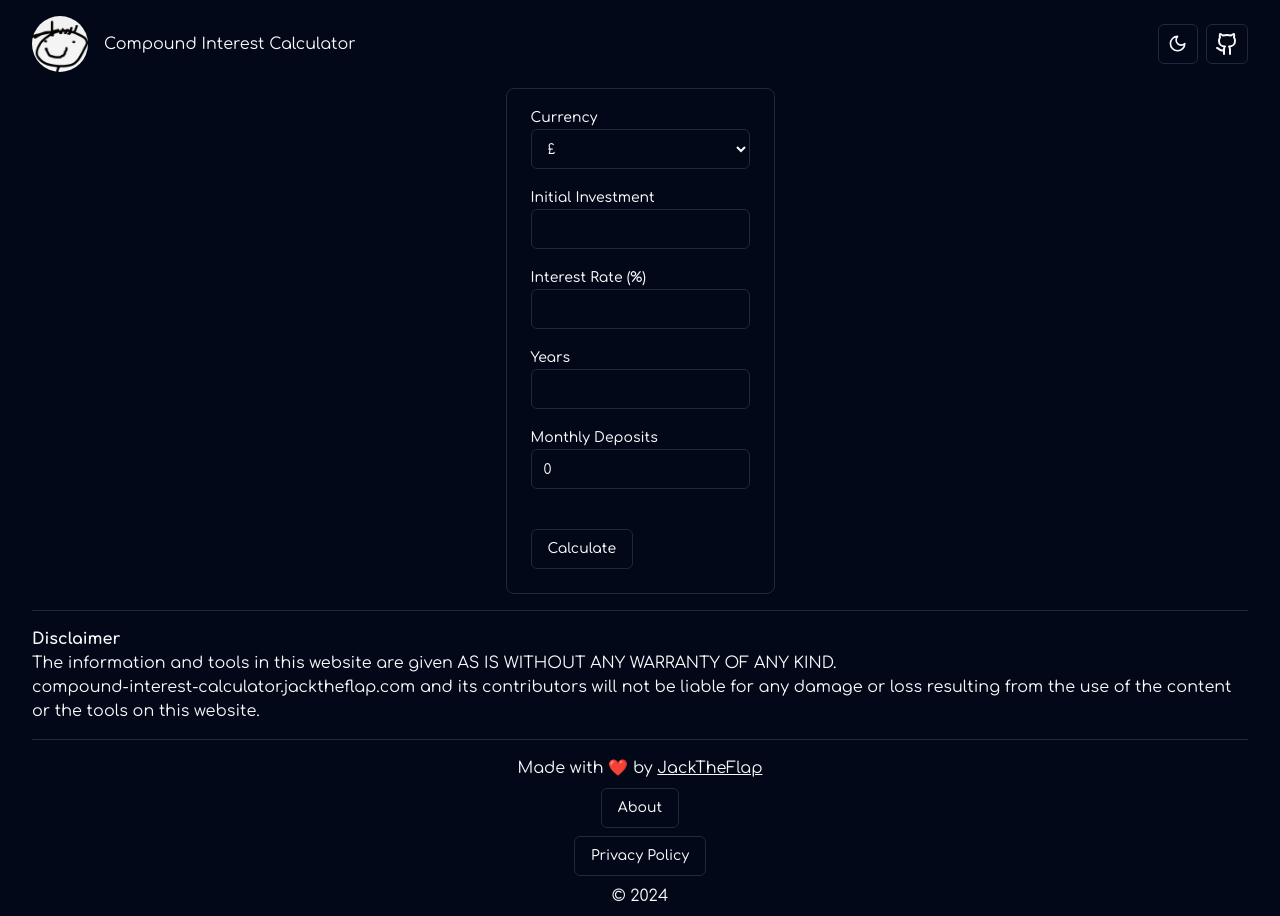
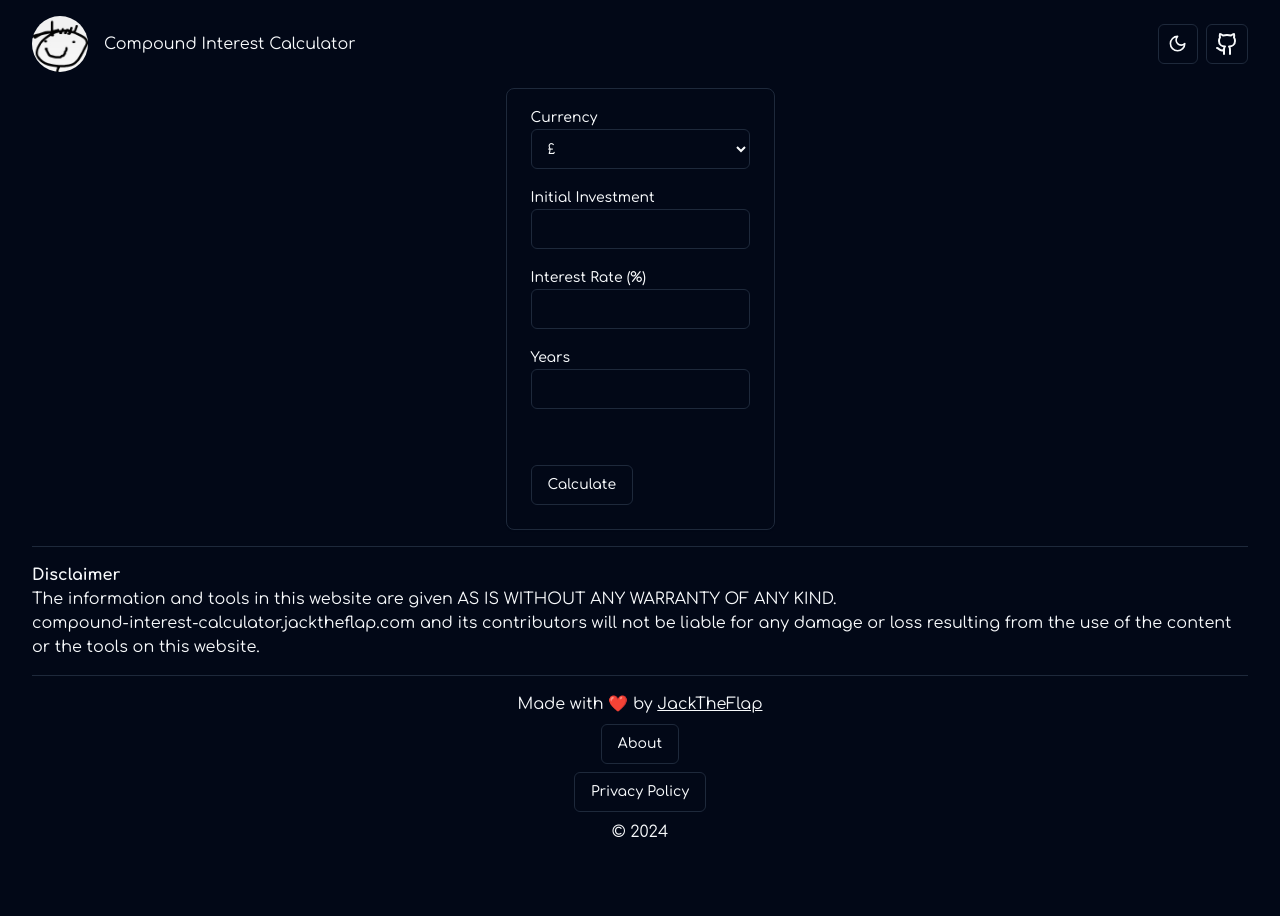
Before and after one commit to JackTheFlap/compound-interest-calculator, a React (Vite) app: page / in a window 1280 px wide. After the commit the page ends 852 px from the top, so only its background shows below. Built offline with nearby package versions, Linux system fonts and the light colour scheme.

Commit message:
Removed monthly deposits until implementation is working

```diff
--- a/src/components/calculator/CalcForm.tsx
+++ b/src/components/calculator/CalcForm.tsx
@@ -61,9 +61,9 @@ const CalcForm = (props: CalcFormProps) => {
                     <Label htmlFor="years">Years</Label>
                     <Input className="mb-4" id="years" step="1" aria-invalid={errors.numOfYears ? "true" : "false"} placeholder="" type="number" {...register("numOfYears", { required: true, valueAsNumber: true })} />
                     <p className="text-red-600 text-wrap" ref={animateRef}>{errors.numOfYears?.message}</p>
-                    <Label htmlFor="months">Monthly Deposits</Label>
+                    {/* <Label htmlFor="months">Monthly Deposits</Label>
                     <Input id="months" step="1" aria-invalid={errors.monthlyDeposits ? "true" : "false"} placeholder="" type="number" {...register("monthlyDeposits", { valueAsNumber: true, setValueAs: (val) => Number.isNaN(val) ? 0 : parseFloat(val) })} />
-                    <p className="text-red-600 text-wrap" ref={animateRef}>{errors.monthlyDeposits?.message}</p>
+                    <p className="text-red-600 text-wrap" ref={animateRef}>{errors.monthlyDeposits?.message}</p> */}
                     <br />
                     <Button className="mt-4" variant={"outline"} type="submit">Calculate</Button>
                 </form>
--- a/src/components/calculator/CalcSummary.tsx
+++ b/src/components/calculator/CalcSummary.tsx
@@ -14,9 +14,9 @@ const CalcSummary = (props: CalcSummaryProps) => {
             <div className="flex flex-col justify-between py-8 pt-0 pb-6 m-4 h-[96%]">
                 <p className="text-xl font-black">Initial balance</p>
                 <p className="">{props.data.initialBalance}</p>
-                <Separator />
+                {/* <Separator />
                 <p className="text-xl font-black">Additional deposits</p>
-                <p className="">{props.data.additionalDeposits}</p>
+                <p className="">{props.data.additionalDeposits}</p> */}
                 <Separator />
                 <p className="text-xl font-black text-amber-600">Total interest earned</p>
                 <p className="">{props.data.totalInterestEarned}</p>
```
